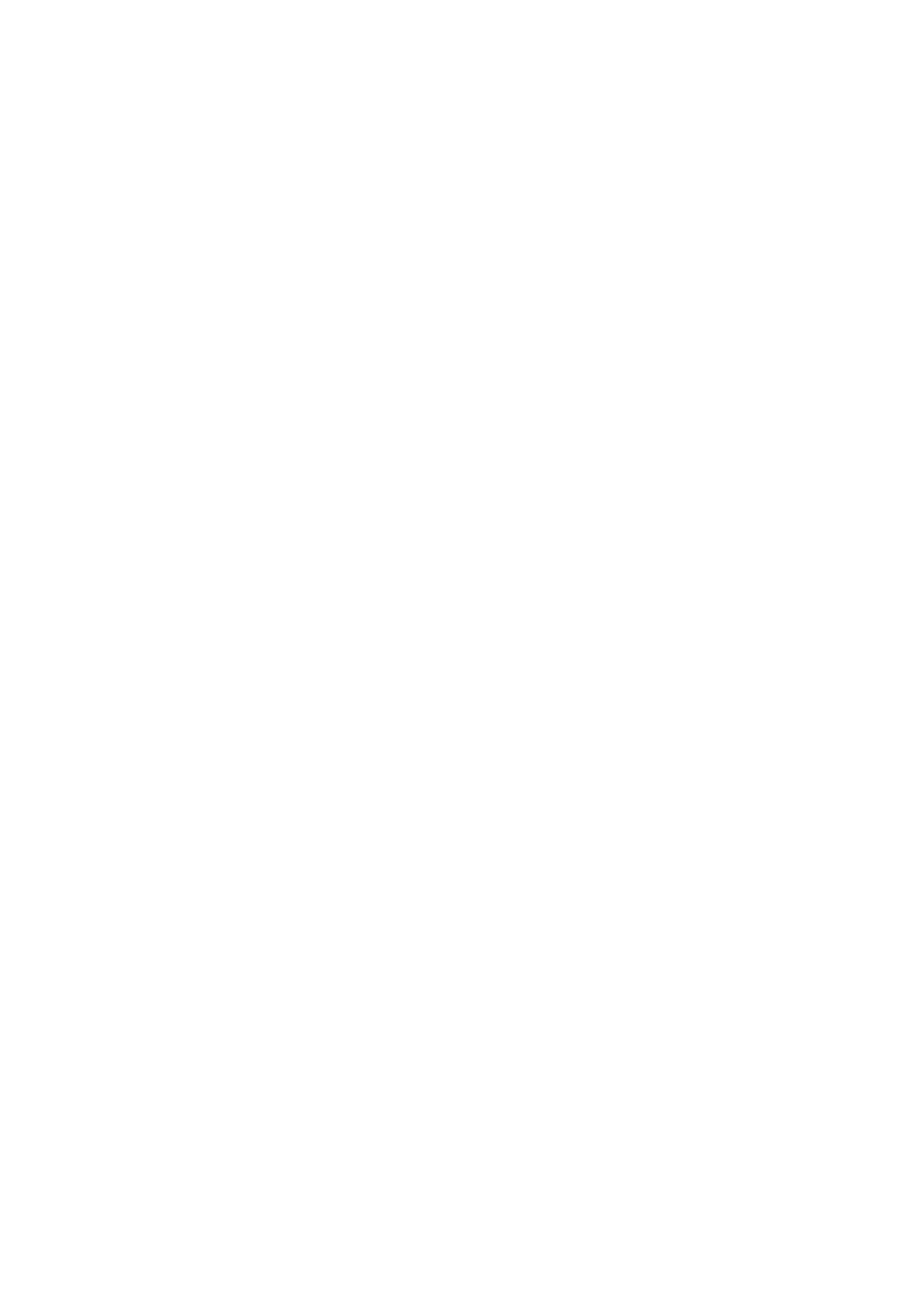
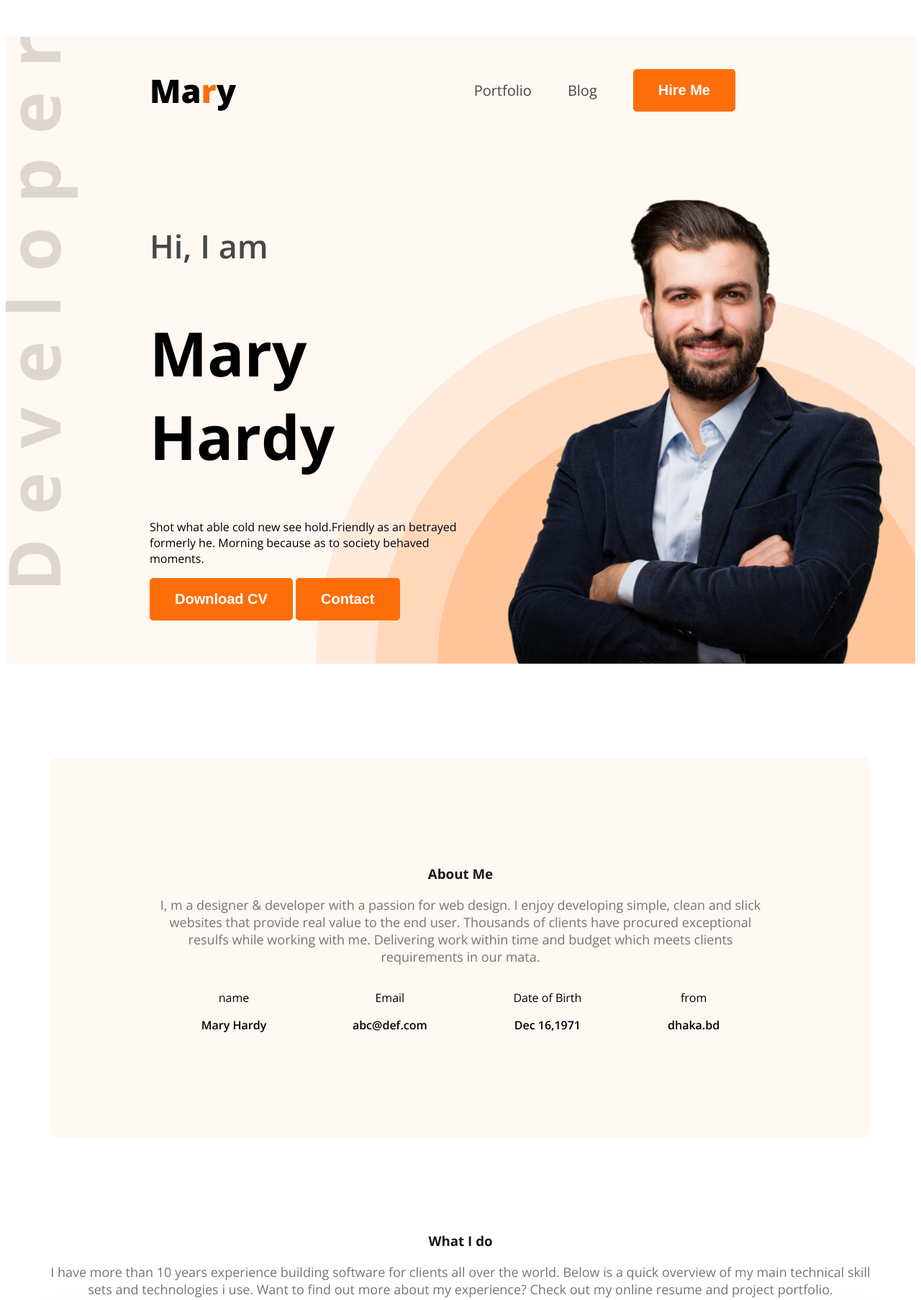
Before and after one commit to shojonkumar/web-developer-portfolio, a plain HTML site: page index.html in a window 1280 px wide. Shown: the top 1806 px of the page at 72% size. Before the commit the page ends 800 px from the top, so only its background shows below. Drawn offline with nearby package versions, Linux system fonts and the light colour scheme.

Commit message:
added my first web

```diff
--- a/index.html
+++ b/index.html
@@ -4,13 +4,97 @@
     <meta charset="UTF-8">
     <meta name="viewport" content="width=device-width, initial-scale=1.0">
     <title>Web Developer portfolio</title>
+    <style>
+        @import url('https://fonts.googleapis.com/css2?family=Open+Sans:ital,wght@0,300..800;1,300..800&display=swap');
+        </style>
+    <link rel="stylesheet" href="styles/portfolio.css">
 </head>
-<body>
-    <header>
+<body class="open-sans-normal ">
+    <header class="header secondary-bg">
+<nav>
+<h3 class="nav-title">Ma<span class="text-primary">r</span>y</h3>
+<ul>
+<li><a class="dark-2">Portfolio</a></li>
+<li><a class="dark-2" href="">Blog</a></li>
+<li><a class="dark-2" href=""><button class="btn-primary">Hire Me</button></a></li>
+</ul>
+</nav>
+<div class="banner">
+<div class="banner-content">
+<h4 class="banner-greetings dark-2">Hi, I am</h4>
+<h1 class="banner-title">Mary Hardy</h1>
+<p class="banner-description">
+    Shot what able cold new see hold.Friendly as an betrayed formerly he. Morning because as to society behaved moments.
+</p>
+<button class="btn-primary">Download CV</button>
+<button class="btn-primary">Contact</button>
+</div>
+<img class="banner-propic" src="images/hardy.png" alt="">
 
 
+</div>
     </header>
 <main>
+<section class="about secondary-bg">
+<h3 class="section-title">About Me</h3>
+<p class="section-description">
+    I, m a designer & developer with a passion for web design. I enjoy developing simple, clean and slick websites that provide real value to the end user. Thousands of clients have procured exceptional resulfs while working with me. Delivering work within time and budget which meets clients requirements in our mata.
+</p>
+<!-- .about-item*4>p.item-title+p.item-description -->
+<div class="about-items">
+    <div class="about-item">
+        <p class="item-title">name  </p>
+        <p class="item-description">Mary Hardy</p>
+    </div>
+    <div class="about-item">
+        <p class="item-title">Email
+        </p>
+        <p class="item-description">abc@def.com</p>
+    </div>
+    <div class="about-item">
+        <p class="item-title">Date of Birth</p>
+        <p class="item-description">Dec 16,1971</p>
+    </div>
+    <div class="about-item">
+        <p class="item-title">from</p>
+        <p class="item-description">dhaka.bd</p>
+    </div>
+</div>
+</section>
+<!-- What I do section start -->
+<section class="skills">
+<h3 class="section-title text-center">What I do</h3>
+    <p class="section-description text-center">
+        I have more than 10 years experience building software for clients all over the world. Below is a quick overview of my main technical skill sets and technologies i use. Want to find out more about my experience? Check out my online resume and project portfolio.
+    </p>
+<div class="skills-container">
+<!-- .skill*4>img+h4.skill-title+p.skill-description -->
+<div class="skill">
+    <img src="images/icons/js.png" alt="">
+    <h4 class="skill-title">Vanilla JavaScript</h4>
+    <p class="skill-description">List skill/technologies here. You can change the icon above to any of the 1500+ FontAwesome 5 free icons available. Aenean commodo ligula eget dolor.</p>
+</div>
+<div class="skill">
+    <img src="images/icons/react.png" alt="">
+    <h4 class="skill-title">React</h4>
+    <p class="skill-description">List skill/technologies here. You can change the icon above to any of the 1500+ FontAwesome 5 free icons available. Aenean commodo ligula eget dolor.</p>
+</div>
+<div class="skill">
+    <img src="images/icons/nodejs.png" alt="">
+    <h4 class="skill-title">Node.js</h4>
+    <p class="skill-description">List skill/technologies here. You can change the icon above to any of the 1500+ FontAwesome 5 free icons available. Aenean commodo ligula eget dolor.</p>
+</div>
+<div class="skill">
+    <img src="" alt="">
+    <h4 class="skill-title">MongoDB</h4>
+    <p class="skill-description">List skill/technologies here. You can change the icon above to any of the 1500+ FontAwesome 5 free icons available. Aenean commodo ligula eget dolor.</p>
+</div>
+
+</div>
+
+
+</section>
+
 
 
 </main>
--- /dev/null
+++ b/styles/portfolio.css
@@ -0,0 +1,126 @@
+
+
+.open-sans-normal {
+  font-family: "Open Sans", serif;
+  font-optical-sizing: auto;
+  font-style: normal;
+  font-variation-settings:
+    "wdth" 100;
+}
+.banner{
+    display: flex;
+    justify-content: space-between;
+    margin: 0 35px 0 200px;
+}
+.banner-content{
+    max-width: 580px;
+}
+/* shared style */
+.text-primary{
+    color:#FD6E0A
+}
+.dark-2{
+    color:#474747
+}
+.header{
+    background-image: url('../images/developer.png'),url('../images/header_bg.png');
+    background-repeat: no-repeat;
+    background-position: top left, bottom right;
+}
+.section-title{
+    font-family: 35px;
+font-weight: bold;
+color:#181818
+
+}
+.section-description{
+    font-size: 18px;
+    color: #757575;
+}
+.secondary-bg{
+    background-color: #FFF8F3;
+}
+.text-center{
+    text-align: center;
+}
+/* nav styles */
+nav{
+    display:flex;
+    align-items: center;
+    justify-content: space-between;
+    margin: 50px 200px;
+
+}
+.nav-title{
+
+    font-weight: 800;
+    font-size: 45px;
+}
+nav ul{
+    display: flex;
+    align-items: center;
+
+}
+nav ul li{
+    list-style: none;
+    margin-right: 50px;
+}
+nav li a{
+text-decoration: none;
+font-size: 20px;
+}
+.btn-primary{
+    background-color: #FD6E0A;
+    font-weight: bold;
+    font-size: 20px;
+    color: white;
+    padding: 18px 35px;
+    border-radius: 5px;
+    border: none;
+}
+/* banner styles */
+.banner-greetings{
+    font-size: 45px;
+    font-weight: 600;
+}
+.banner-title{
+    font-weight: bold;
+    font-size: 85px;
+}
+.banner-propic{
+    width: 580px;
+}
+/* main styles */
+main{
+    max-width: 1140px;
+    margin: 0 auto;
+}
+main section{
+    margin-top: 130px;
+    margin-bottom: 130px;
+}
+/* about styles */
+.about{
+    border-radius: 10px;
+    padding: 130px 150px;
+    text-align: center;
+
+}
+
+.item-description{
+    font-weight: 600;
+}
+.about-items{
+    display: flex;
+    justify-content: space-around;
+}
+/* skills section styles */
+.skills-container{
+    display: flex;
+    gap: 24px;
+}
+.skill{
+    padding: 30px;
+    border-radius: 5px;
+    box-shadow: 0px 6px 50px 0 rgba(0, 0, 0, 0.06);
+}
```
